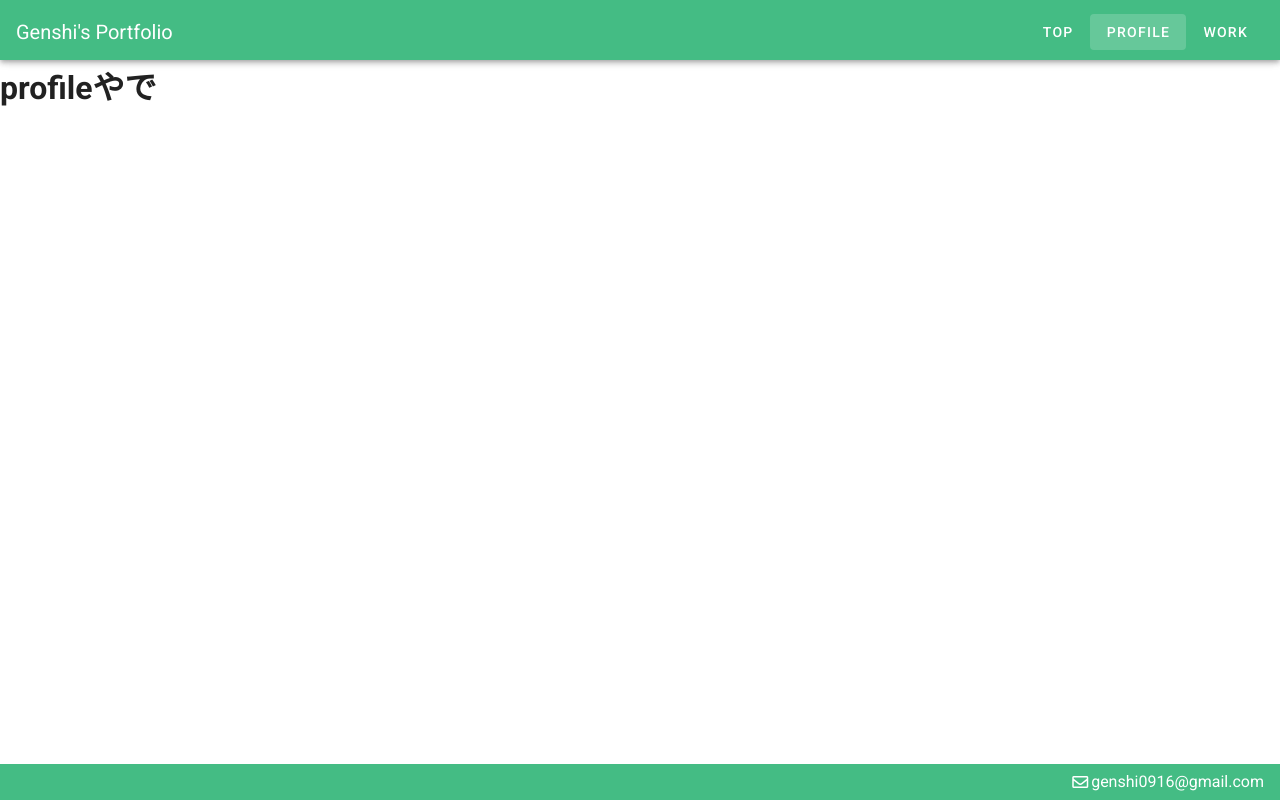
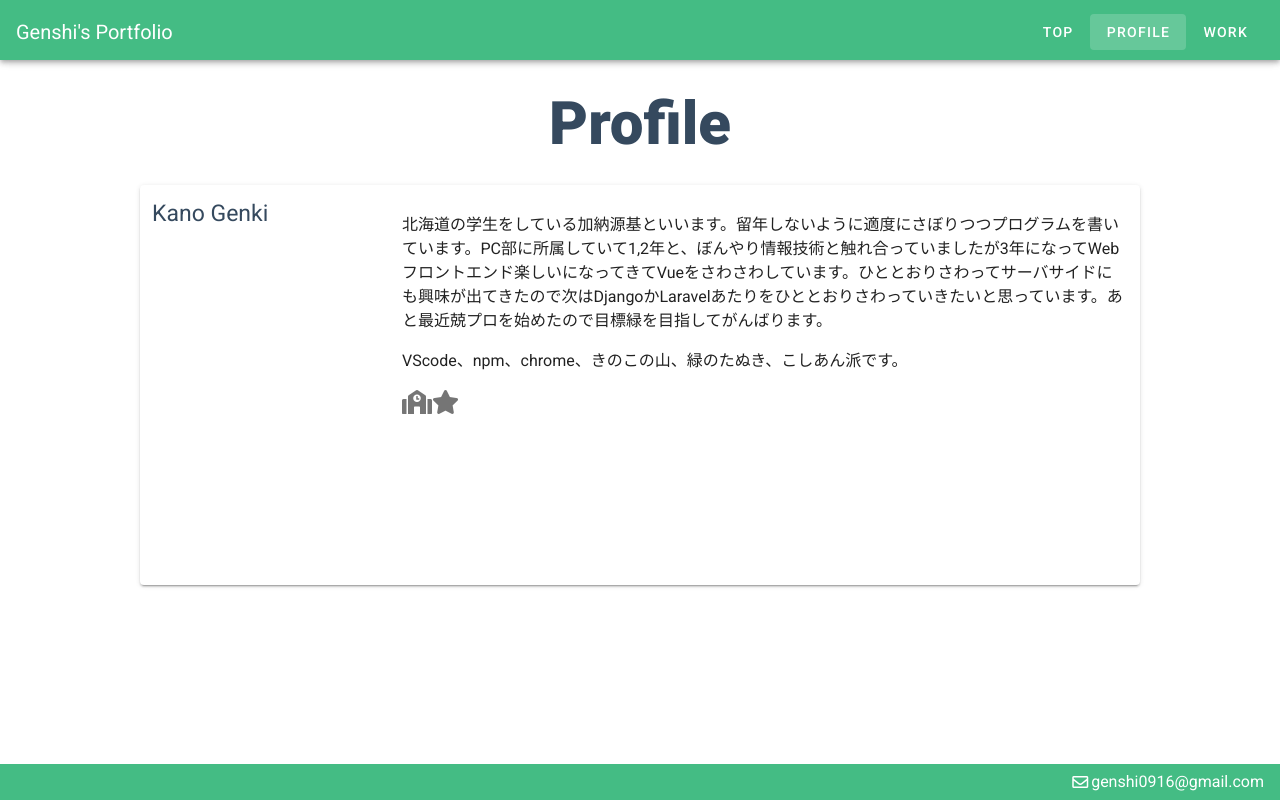
Before and after one commit to addtobasic/third-portfolio, a Vue app: page /Profile in a window 1280 px wide. Built offline with nearby package versions, Linux system fonts and the light colour scheme.

Commit message:
[追加]profileをすすめました

```diff
--- a/src/views/Home.vue
+++ b/src/views/Home.vue
@@ -3,7 +3,7 @@
     <div align="center">
       <div id="icon"></div>
     </div>
-    <p class="font-weight-black" id="name" align="center">Kano Genki</p>
+    <p class="font-weight-black" id="name" align="center">Genshi0916</p>
     <v-container>
       <v-layout justify-center>
         <v-btn v-for="site in sites" :key="site" class="mx-6" fab icon>
@@ -46,7 +46,6 @@
 </script>
 <style>
   #name{
-    margin-top:20px;
     color: #35495e;
   }
 
--- a/src/views/Profile.vue
+++ b/src/views/Profile.vue
@@ -1,12 +1,104 @@
 <template>
   <div>
-    <h1>profileやで</h1>
+    <p class="font-weight-black" align="center" id="profile">Profile</p>
+      <v-layout justify-center>
+        <v-card class="d-inline-block mx-auto" id="card">
+          <v-container>
+            <v-row>
+              <v-col  sm="3" md="3" lg="3">
+                <span id="nameGenki">Kano Genki</span>
+                <v-img id="genki" src="../assets/genki.jpg"></v-img>
+              </v-col>
+              <v-col  sm="9" md="9" lg="9">
+                <div>
+                  <p></p>
+                  <p>北海道の学生をしている加納源基といいます。留年しないように適度にさぼりつつプログラムを書いています。PC部に所属していて1,2年と、ぼんやり情報技術と触れ合っていましたが3年になってWebフロントエンド楽しいになってきてVueをさわさわしています。ひととおりさわってサーバサイドにも興味が出てきたので次はDjangoかLaravelあたりをひととおりさわっていきたいと思っています。あと最近兢プロを始めたので目標緑を目指してがんばります。
+                  </p>
+                  <p>VScode、npm、chrome、きのこの山、緑のたぬき、こしあん派です。</p>
+                  <v-icon>fa-school</v-icon>
+                  <v-icon>fa-star</v-icon>
+                </div>
+              </v-col>
+            </v-row>
+          </v-container>
+        </v-card>
+      </v-layout>
   </div>
 </template>
 <script>
   export default{
     data:()=>({
-      meg:'profileやで'
     })
   }
 </script>
+<style scoped>
+  #profile{
+    color: #35495e;
+  }
+
+  #nameGenki{
+    font-size: 23px;
+    color: #35495e;
+  }
+
+  @media screen and (min-width:0px) and ( max-width:480px){
+    #profile{
+      margin-top:5px;
+      font-size: 55px;
+
+    }
+
+    #card{
+      width: 340px;
+    }
+
+    #genki{
+      height: 300px;
+      width: 340px;
+    }
+  }
+
+  @media screen and (min-width:480px) and (max-width:768px){
+    #profile{
+      margin-top:30px;
+      font-size: 55px;
+    }
+  }
+
+  @media screen and (min-width:768px) and ( max-width:1024px){
+    #profile{
+      margin-top:40px;
+      font-size: 55px;
+    }
+  }
+
+  @media screen and (min-width:1024px) and ( max-width:1400px){
+    #profile{
+      margin-top:15px;
+      font-size: 60px;
+    }
+
+    #card{
+      height: 400px;
+      width: 1000px;
+    }
+
+    #genki{
+      height: 200px;
+      width: 200px;
+    }
+  }
+
+    @media screen and (min-width:1400px){
+    #profile{
+      margin-top:30px;
+      margin-bottom:40px;
+      font-size: 90px;
+    }
+
+    #genki{
+      height: 300px;
+      width: 300px;
+    }
+  }
+</style>
--- a/src/views/Work.vue
+++ b/src/views/Work.vue
@@ -1,12 +1,11 @@
 <template>
   <div>
-    <h1>workやで</h1>
+    <h1>Work</h1>
   </div>
 </template>
 <script>
   export default{
     data:()=>({
-      meg:'workやで'
     })
   }
 </script>
```
Also changed, not shown: src/assets/genki.jpg (added).
